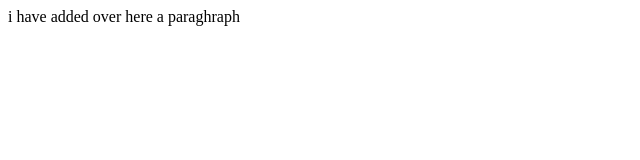
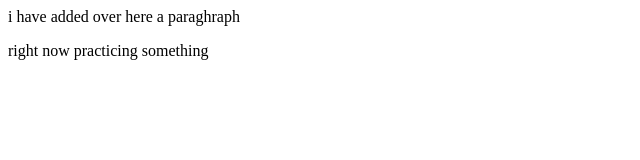
Before and after one commit to CoderYuvraj-Buvi/GithubTutorials, a plain HTML site: page index.html in a window 1280 px wide. Shown: the whole page, without its empty margins (0-640 px from the left). Drawn offline with Linux system fonts and the light colour scheme.

Commit message:
Added new line

```diff
--- a/index.html
+++ b/index.html
@@ -1 +1,2 @@
 <p>i have added over here a paraghraph</p>
+<p>right now practicing something</p>
```
